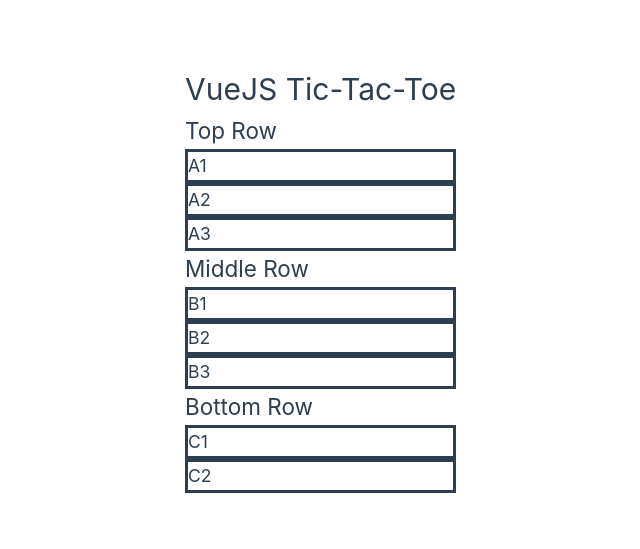
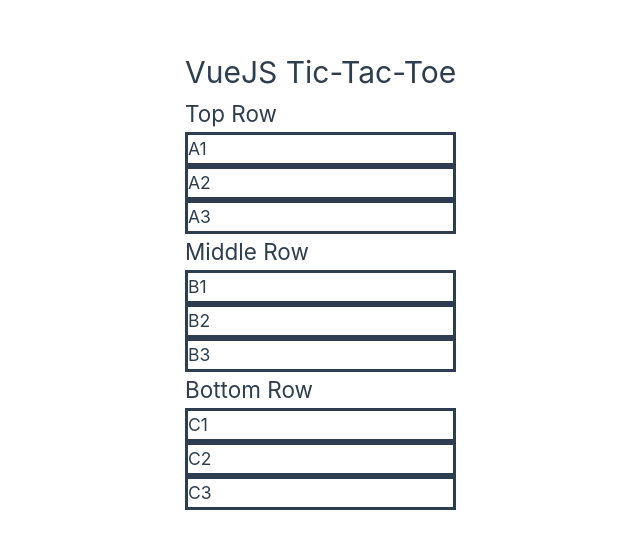
Before and after one commit to jffelix/VueJS-Tic-Tac-Toe, a Vue app in the folder VueJS-Tic-Tac-Toe/: page / in a window 1280 px wide. Shown: the part 121-670 px from the top of the page, without its empty margins (455-1095 px from the left). Built offline with nearby package versions, Linux system fonts and the light colour scheme.

Commit message:
Added C3

```diff
--- a/VueJS-Tic-Tac-Toe/src/components/rows/BottomRow.vue
+++ b/VueJS-Tic-Tac-Toe/src/components/rows/BottomRow.vue
@@ -7,6 +7,7 @@
       <h2>Bottom Row</h2>
       <RowC1 />
       <RowC2 />
+      <RowC3 />
     </div>
   </main>
 </template>
@@ -14,12 +15,14 @@
 <script>
 import RowC1 from './subrows/RowC1.vue'
 import RowC2 from './subrows/RowC2.vue'
+import RowC3 from './subrows/RowC3.vue'
 
 export default {
     name: 'BottomRow',
     components: {
       RowC1,
-      RowC2
+      RowC2,
+      RowC3
     }
 }
 
--- /dev/null
+++ b/VueJS-Tic-Tac-Toe/src/components/rows/subrows/RowC3.vue
@@ -0,0 +1,19 @@
+<template>
+    <main>
+        <div className='rowC3'>
+            <h3>C3</h3>
+        </div>
+    </main>
+</template>
+
+<script>
+export default {
+    name: 'RowC3'
+}
+</script>
+
+<style>
+.rowC3 {
+    border-style: solid;
+}
+</style>
```
